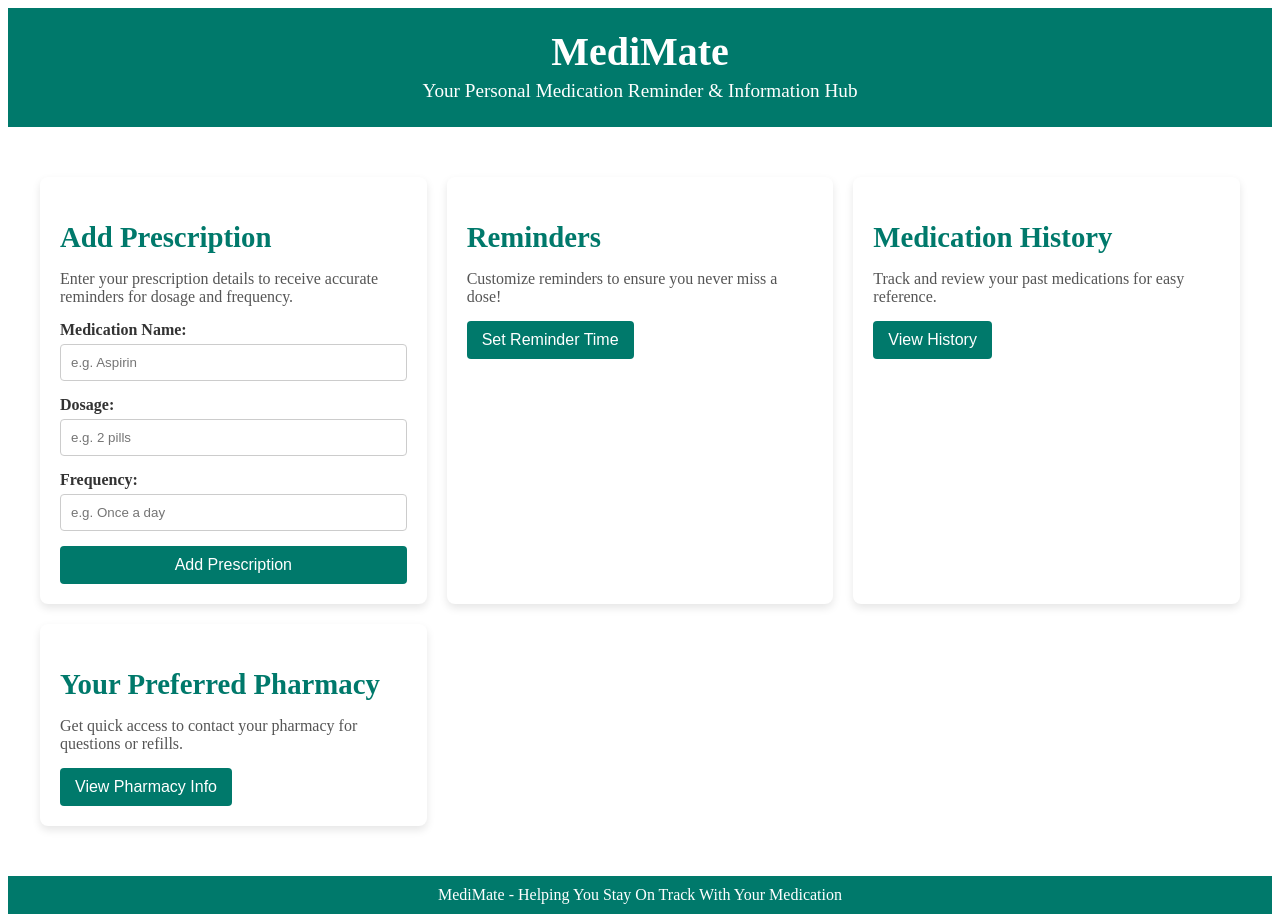
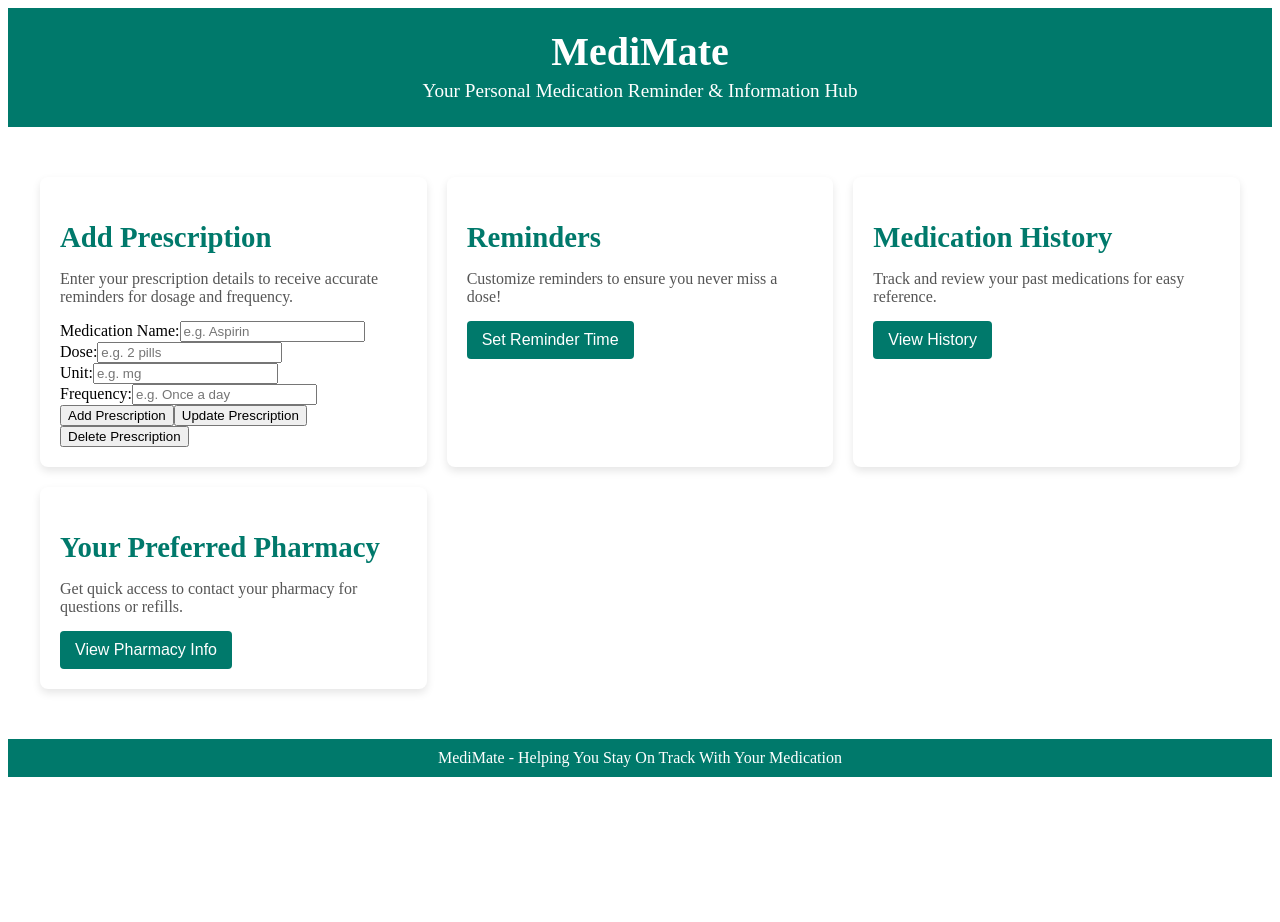
Before and after one commit to tcalderon2711/739, an Angular app in the folder medimate/: page / in a window 1280 px wide. After the commit the page ends 800 px from the top, so only its background shows below. Built offline with nearby package versions, Linux system fonts and the light colour scheme.

Commit message:
updated form w/ backend
updated form to create a list of prescriptions using backend program

```diff
--- /dev/null
+++ b/medimate/src/app/add-rx/add-rx.component.html
@@ -0,0 +1,28 @@
+
+
+<form class="test-form" #f="ngForm" (ngSubmit)="onFormSubmit(f)">
+    <div class="control">
+        <label for="medication-name">Medication Name:</label>
+        <input type="text" id="medication-name" [(ngModel)]="name" name="name" placeholder="e.g. Aspirin" required #nameField="ngModel" />
+        <span *ngIf="!nameField.valid && saveUnsuccessful">Name is required.</span>
+    </div>
+    <div class="control">
+        <label for="dose">Dose:</label>
+        <input type="text" id="dose" placeholder="e.g. 2 pills" [(ngModel)]="dose" name="dose" required #doseField="ngModel"  />
+        <span *ngIf="!doseField.valid && saveUnsuccessful">dose is required.</span>
+    </div>
+    <div class="control">
+        <label for="unit">Unit:</label>
+        <input type="text" id="unit" placeholder="e.g. mg" [(ngModel)]="unit" name="unit" required #unitField="ngModel"  />
+        <span *ngIf="!unitField.valid && saveUnsuccessful">Unit is required.</span>
+    </div>
+    <div class="control">
+        <label for="frequency">Frequency:</label>
+        <input type="text" id="frequency" [(ngModel)]="frequency" name="frequency" placeholder="e.g. Once a day" required #frequencyField="ngModel"
+           />
+        <span *ngIf="!frequencyField.valid && saveUnsuccessful">Frequency is required.</span>
+    </div>
+    <input type="submit" value="Add Prescription" />
+    <button type="button" (click)="UpdateInfo()">Update Prescription</button>
+    <button type="button" (click)="DeleteInfo()">Delete Prescription</button>
+</form>
--- /dev/null
+++ b/medimate/src/app/add-rx/add-rx.component.ts
@@ -0,0 +1,134 @@
+import { Component } from '@angular/core';
+import { HttpClient,HttpHeaders } from '@angular/common/http';
+import { NgForm } from '@angular/forms';
+import {IRx} from '../models/IRx';
+
+@Component({
+  selector: 'app-add-rx',
+  templateUrl: './add-rx.component.html',
+  styleUrl: './add-rx.component.scss'
+})
+export class AddRxComponent {
+
+  public saveUnsuccessful = false;
+
+  public name:string;
+
+  public dose:number;
+
+  public unit:string;
+
+  public frequency:string;
+
+  public rxList:IRx[]=[];
+  constructor(public httpClient: HttpClient){
+
+  }
+  //fill out the table when starting application
+  ngOnInit(){
+    this.getData();
+  }
+  onFormSubmit(ngForm: NgForm) {
+    this.saveUnsuccessful = false;
+
+    if (!ngForm.valid) {
+      this.saveUnsuccessful = true;    //if it was not successfully submited, returns nothing
+      return;
+    }
+    console.log(ngForm);
+
+    //creating the header
+    const options = {
+      headers: new HttpHeaders({
+        'Content-type': 'application/json',
+        'Accept': 'application/json'
+      })
+    };
+
+    //creating the data
+    const data = {
+      name:this.name,
+      dose: this.dose,
+      unit: this.unit,
+      frequency:this.frequency
+    };
+
+    //post the data to specified url
+    this.httpClient.post<IRx[]>("http://localhost:3000", data, options)
+      .subscribe({
+        next: () => {
+          console.log("call successful");
+          this.rxList.push(data);
+        },
+        error: (err) => {
+          console.error("Error occurred: " + err);
+        }
+      });
+
+
+    ngForm.resetForm();
+  }
+//gets data to fill out table
+  getData() {
+    const options = {
+      headers: new HttpHeaders({
+        'Content-type': 'application/json',
+        'Accept': 'application/json'
+      })
+    };
+
+    this.httpClient.get<IRx[]>("http://localhost:3000", options)
+      .subscribe({
+        next: (data) => {
+          this.rxList=data;
+        },
+        error: (err) => {
+          console.log("eror occurred: " + err);
+        }
+      });
+  }
+  DeleteInfo() {
+    const options = {
+      headers: new HttpHeaders({
+        'Content-type': 'application/json',
+        'Accept': 'application/json'
+      })
+    };
+
+    this.httpClient.delete<IRx>(`http://localhost:3000/${this.name}`, options)
+      .subscribe({
+        next: (data) => {
+          this.getData();
+        },
+        error: (err) => {
+          console.log("error occurred: " + err);
+        }
+      });
+    }
+    UpdateInfo() {
+      const options = {
+        headers: new HttpHeaders({
+          'Content-type': 'application/json',
+          'Accept': 'application/json'
+        })
+      };
+       const updatedRx={
+        name:this.name,
+        dose: this.dose,
+        unit: this.unit,
+        frequency:this.frequency
+
+        };
+        this.httpClient.put<IRx>(`http://localhost:3000/${this.name}`,updatedRx, options).subscribe({
+          next: (data)=>{
+            this.getData();
+          },
+          error: (err)=>{
+            console.log("error occurred: " +err);
+          }
+        });
+
+
+    }
+
+}
--- a/medimate/src/app/app.component.html
+++ b/medimate/src/app/app.component.html
@@ -7,18 +7,7 @@
   <section id="add-prescription">
     <h2>Add Prescription</h2>
     <p>Enter your prescription details to receive accurate reminders for dosage and frequency.</p>
-    <form>
-      <label for="medication-name">Medication Name:</label>
-      <input type="text" id="medication-name" placeholder="e.g. Aspirin">
-
-      <label for="dosage">Dosage:</label>
-      <input type="text" id="dosage" placeholder="e.g. 2 pills">
-
-      <label for="frequency">Frequency:</label>
-      <input type="text" id="frequency" placeholder="e.g. Once a day">
-
-      <button type="submit">Add Prescription</button>
-    </form>
+    <app-add-rx></app-add-rx>
   </section>
 
   <section id="reminders">
@@ -39,6 +28,7 @@
     <button>View Pharmacy Info</button>
   </section>
 </main>
+<!-- <app-db></app-db> -->
 
 <footer>
   <p>MediMate - Helping You Stay On Track With Your Medication</p>
--- /dev/null
+++ b/medimate/src/app/db/db.component.html
@@ -0,0 +1 @@
+<!-- <p>db works!</p> -->
--- /dev/null
+++ b/medimate/src/app/models/IRx.ts
@@ -0,0 +1,6 @@
+export interface IRx{
+    name:string;
+    dose:number;
+    unit:string;
+    frequency:string;
+}
--- a/medimate/tsconfig.json
+++ b/medimate/tsconfig.json
@@ -22,7 +22,10 @@
     "lib": [
       "ES2022",
       "dom"
-    ]
+    ],
+    "noImplicitAny": false,
+    "strictPropertyInitialization": false,
+    "strictNullChecks": false
   },
   "angularCompilerOptions": {
     "enableI18nLegacyMessageIdFormat": false,
```
Also changed, not shown: medimate/src/app/app.module.ts (+10 -2 lines), medimate/src/app/db/db.component.ts (added, +15 -0 lines), medimate/src/app/add-rx/add-rx.component.scss (added), medimate/src/app/db/db.component.scss (added).
